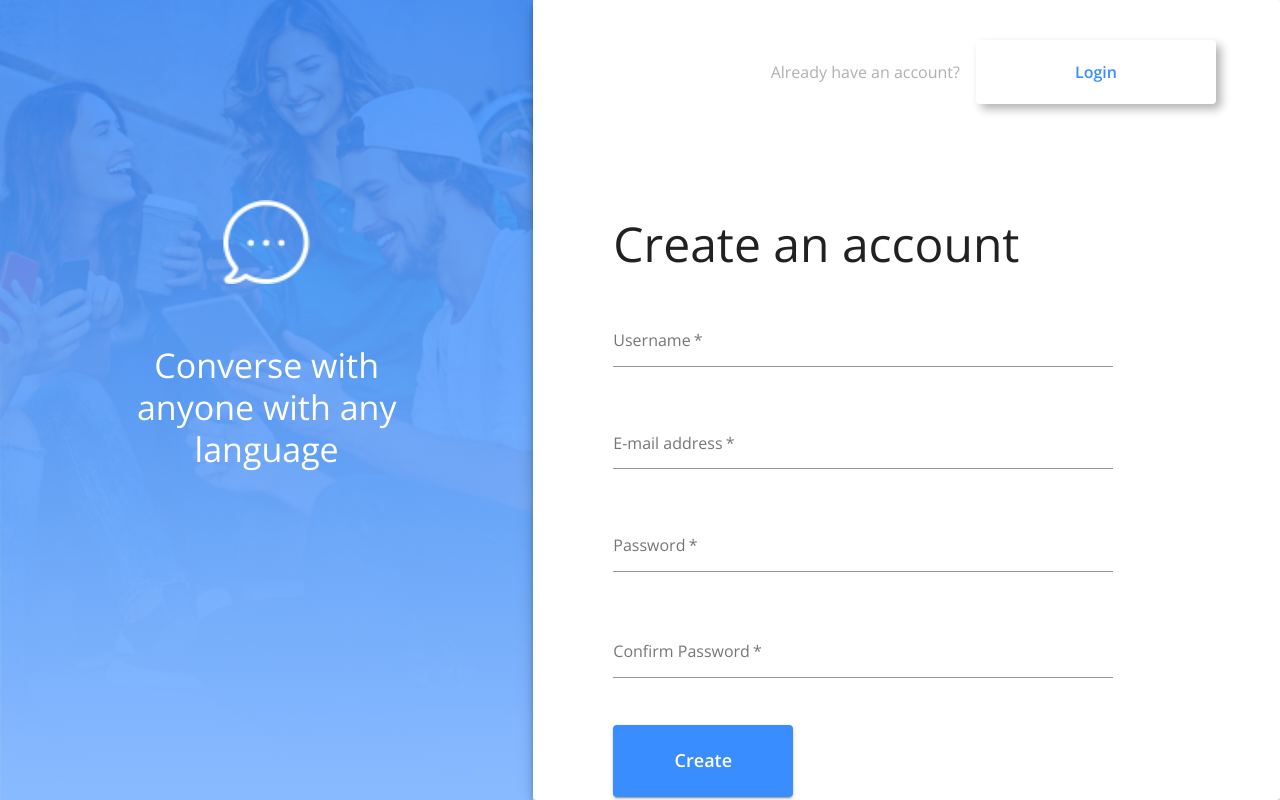
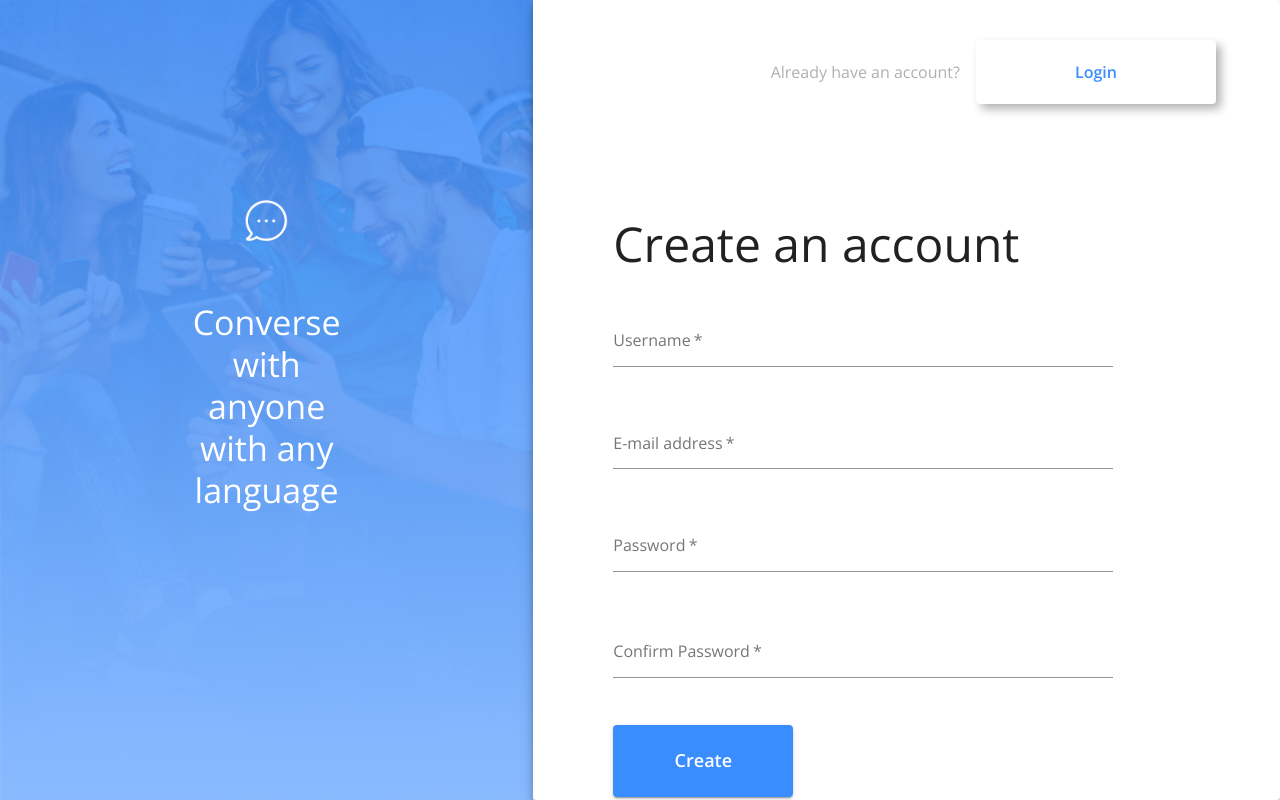
Before and after one commit to joshnho/practice-project, a React (Create React App) app in the folder client/: page / in a window 1280 px wide. Built offline with nearby package versions, Linux system fonts and the light colour scheme; no server answers.

Commit message:
minor style change

```diff
--- a/client/src/components/Signin.js
+++ b/client/src/components/Signin.js
@@ -27,8 +27,8 @@ const useStyles = makeStyles((theme) => ({
     textAlign: "center",
     marginTop: theme.spacing(25),
     marginBottom: theme.spacing(25),
-    marginLeft: theme.spacing(14),
-    marginRight: theme.spacing(14),
+    marginLeft: theme.spacing(24),
+    marginRight: theme.spacing(24),
     display: "flex",
     flexDirection: "column",
     gap: "60px",
```
